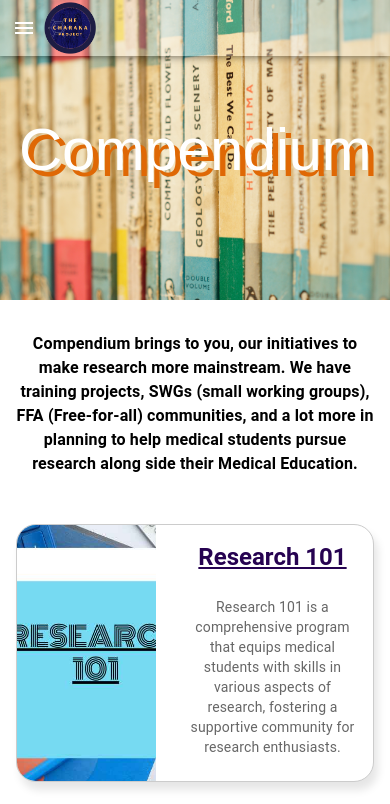
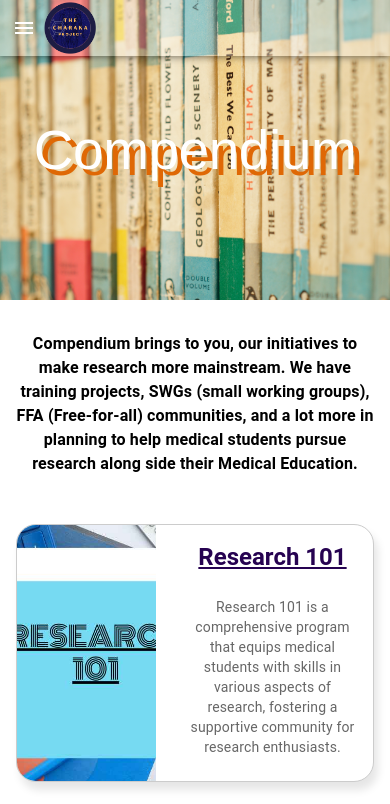
Before and after one commit to tushar-725/charaka, a React (Create React App) app: page /compendium in a window 390 px wide. Shown: the top 804 px of the page. Built offline with nearby package versions, Linux system fonts and the light colour scheme; a web font is replaced by a local one.

Commit message:
fixed responsiveness

```diff
--- a/src/components/programs/compendium/Compendium.jsx
+++ b/src/components/programs/compendium/Compendium.jsx
@@ -27,7 +27,7 @@ const Compendium = () => {
             color: '#000',
             }}
         >
-            <Typography variant="h2" sx={{fontFamily: bowlbyFont, color: '#FFF', textShadow: '6px 6px #DF6805'}}>Compendium</Typography>
+            <Typography variant="h2" fontSize="55px" sx={{fontFamily: bowlbyFont, color: '#FFF', textShadow: '6px 6px #DF6805'}}>Compendium</Typography>
         </Box>
 
         {/* Brief description */}
--- a/src/components/programs/vivaad/Vivaad.jsx
+++ b/src/components/programs/vivaad/Vivaad.jsx
@@ -21,6 +21,7 @@ const Vivaad = () => {
                 sx={{
                 textAlign: 'center', // Adjust background color as needed
                 color: '#000',
+                marginTop: '1rem'
                 }}
             >
                 <Typography variant="h2" sx={{fontFamily: bowlbyFont, color: '#FFF', textShadow: '6px 6px #DF6805'}}>Vivaad - The Book Club</Typography>
```
